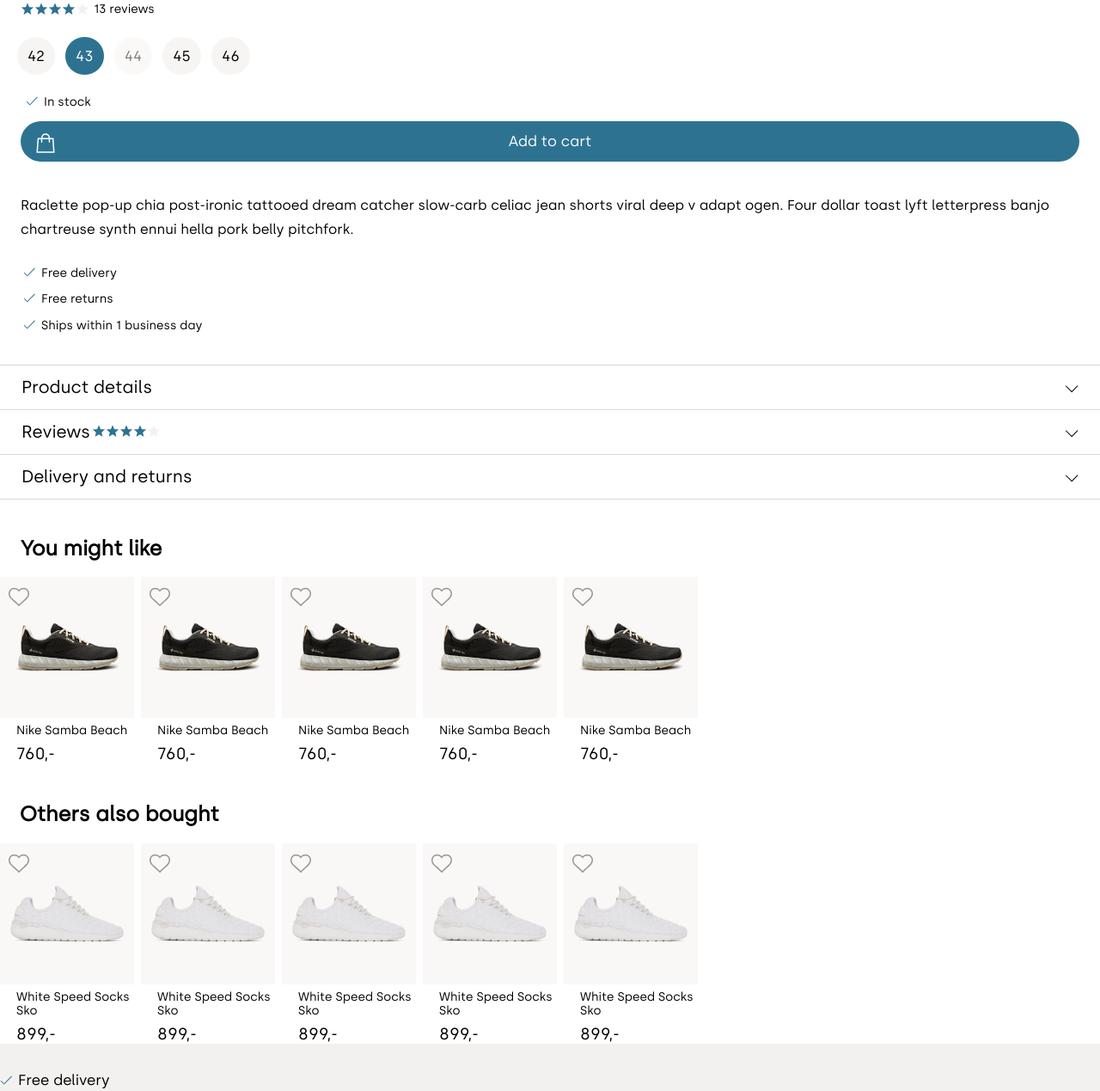
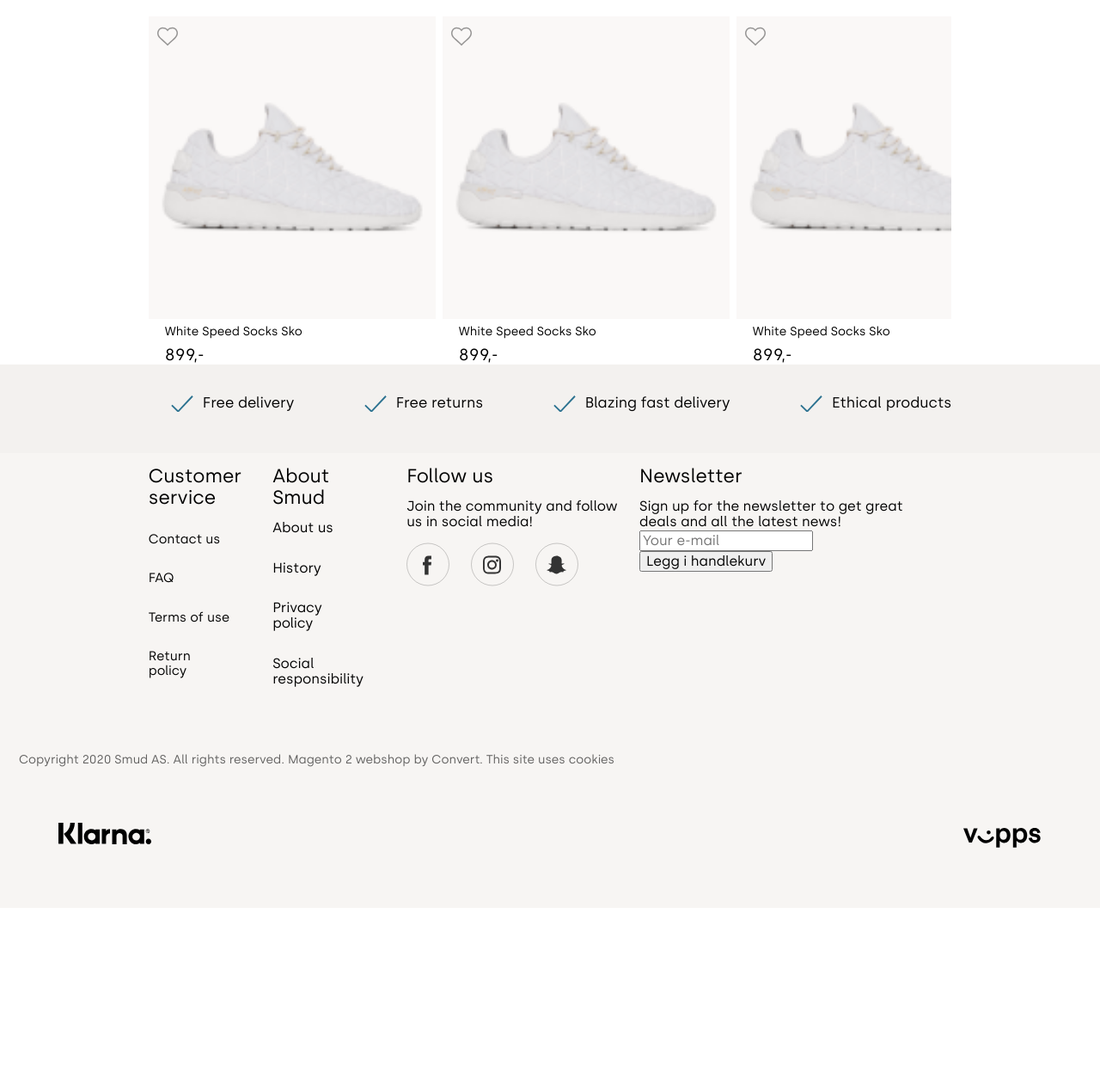
Before and after one commit to convert-victoria/lessons, a plain HTML site: page product/index.html in a window 1280 px wide. Shown: the part 1456-2725 px from the top of the page at 86% size. After the commit the page ends 2512 px from the top, so only its background shows below. Drawn offline with Linux system fonts and the light colour scheme.

Commit message:
24.09 Liza Desktop

```diff
--- a/product/index.html
+++ b/product/index.html
@@ -43,6 +43,9 @@
 				</div>
 				<span>13 reviews</span>
 			</div>
+			<div class="size-stock">
+				<div>
+					<p class="ss-text">Select size:</p>
 					<ul class="size">
 						<li><a href="#">42</a></li>
 						<li class="active"><a href="#">43</a></li>
@@ -50,7 +53,9 @@
 						<li><a href="#">45</a></li>
 						<li><a href="#">46</a></li>
 					</ul>
-			<p class="mark">In stock</p>
+				</div>
+				<p class="stock"><img src="imgs/mark.svg" alt=""><span>In stock</span></p>
+			</div>
 			<button class="add">Add to cart</button>
 			<p class="description">Raclette pop-up chia post-ironic tattooed dream catcher slow-carb celiac jean shorts viral deep v adapt ogen. Four dollar toast lyft letterpress banjo chartreuse synth ennui hella pork belly pitchfork. </p>
 			<ul class="conditions">
@@ -58,7 +63,6 @@
 				<li class="mark">Free returns</li>
 				<li class="mark">Ships within 1 business day</li>
 			</ul>
-		</div>
 			<ul class="collapse">
 				<li><a href="#">Product details</a></li>
 				<li class="review">
@@ -66,9 +70,12 @@
 						<div class="empty"></div>
 						<div class="green"></div>
 					</div>
-				<a href="#">Reviews</a></li>
+					<a href="#">Reviews
+					<span>13 reviews</span></a>
+				</li>
 				<li><a href="#">Delivery and returns</a></li>
 			</ul>
+		</div>
 	</article>
 	<section class="other-products">
 		<h2 class="like-heading">You might like</h2>
@@ -189,11 +196,51 @@
 		</ul>
 	</section>
 	<footer>
+		<div class="footer-bonus">
 			<ul class="bonus">
-			<li class="mark">Free delivery</li>
-			<li class="mark">Free returns</li>
-			<li class="mark">Blazing fast delivery</li>
-			<li class="mark">Ethical products</li>
+				<li>Free delivery</li>
+				<li>Free returns</li>
+				<li>Blazing fast delivery</li>
+				<li>Ethical products</li>
+			</ul>
+		</div>
+		<ul class="collapse">
+			<li class="open"><a href="">Customer service</a>
+				<ul>
+					<li class="single-point"><a href="">Contact us</a></li>
+					<li class="single-point"><a href="">FAQ</a></li>
+					<li class="single-point"><a href="">Terms of use</a></li>
+					<li class="single-point"><a href="">Return policy</a></li>
+				</ul>
+			</li>
+			<li><a href="">About Smud</a>
+				<ul>
+					<li class="single-point mob-hide">About us<a href=""></a></li>
+					<li class="single-point mob-hide">History<a href=""></a></li>
+					<li class="single-point mob-hide">Privacy policy<a href=""></a></li>
+					<li class="single-point mob-hide">Social responsibility<a href=""></a></li>
+				</ul>
+			</li>
+			<li><a href="">Follow us</a>
+				<p class="mob-hide">Join the community and follow us in social media!</p>
+				<ul class="social mob-hide">
+					<li><a href=""><img src="imgs/facebook.svg" alt=""></a></li>
+					<li><a href=""><img src="imgs/instagrm.svg" alt=""></a></li>
+					<li><a href=""><img src="imgs/snapchat.svg" alt=""></a></li>
+				</ul>
+			</li>
+			<li><a href="">Newsletter</a>
+				<p class="mob-hide mob-hide">Sign up for the newsletter to get great deals and all the latest news!</p>
+				<div class="form-group">
+					<input type="tel" placeholder="Your e-mail">
+					<input type="button" value="Legg i handlekurv">
+				</div>
+			</li>
+		</ul>
+			<p class="copyright">Copyright 2020 Smud AS. All rights reserved. Magento 2 webshop by Convert. This site uses cookies</p>
+				<ul class="footer-logos">
+					<li><a href=""><img src="imgs/Klarna.svg" alt=""></a></li>
+					<li><a href=""><img src="imgs/Vipps.svg" alt=""></a></li>
 				</ul>
 	</footer>
 </body>
--- a/product/style.css
+++ b/product/style.css
@@ -74,6 +74,10 @@
 	border: 0;
 	height: 40px;
 	padding: 0 19px;
+}
+
+.search-form input:focus-visible {
+	outline: none;
 }
 
 .search-form img {
@@ -183,11 +187,15 @@
 	padding: 0 24px;
 }
 
+.product-info .review span {
+	display: none;
+}
+
 .product-info .size {
 	display: flex;
 	margin: 0 -10px;
 	justify-content: flex-start;
-	padding: 24px 0;
+	padding: 24px 0 0;
 }
 
 .product-info .size li a, .product-info .size li span {
@@ -222,13 +230,23 @@
 	font-size: 14px;
 	margin-bottom: 14px;
 	padding: 0 6px;
+	background: url(imgs/mark.svg) no-repeat;
 }
 
-.mark:before {
+/*.mark:before {
 	content: url(imgs/mark.svg);
 	margin-right: 7px;
 	width: 16px;
 	height: 16px;
+}*/
+
+.product-info .stock {
+	padding: 21px 5px 14px;
+	display: flex;
+}
+.product-info .stock img {
+	width: 16px;
+	margin-right: 5px;
 }
 
 .product-info .add {
@@ -260,12 +278,14 @@
 
 .conditions .mark {
 	margin-bottom: 14px;
-	padding: 0 3px;
+	padding-left: 25px;
+	margin-left: 2px;
+    background-size: 17px;
 }
 
-.collapse {
-	margin-top: 37px;
-}
+/*.collapse {
+	margin: 37px -24px 0;
+}*/
 
 .collapse li {
 	border-bottom: 1px solid rgba(0, 0, 0, 0.15);
@@ -380,6 +400,10 @@
     z-index: 1;
 }
 
+.other-products {
+	margin-bottom: 33px;
+}
+
 .other-products .like li a , .other-products .other li a {
 	text-decoration: none;
 }
@@ -403,15 +427,239 @@
 	padding: 45px 0 20px 23px;
 }
 
+footer {
+	background-color: #F7F5F3;
+}
+
 .bonus {
 	background-color: #F3F1EF;
 }
 
 .bonus {
-	padding: 33px 0 45px;
+	padding: 35px 0 28px;
 }
 
 .bonus li {
 	font-size: 17px;
-	margin-bottom: 17px;
+	margin-bottom: 20px;
+	padding-left: 25px;
 }
+
+footer {
+	padding-bottom: 60px;
+}
+
+/*footer .mark:before {
+    content: url(imgs/mark.svg);
+    margin-right: 7px;
+    width: 21px;
+    height: 21px;
+}*/
+
+footer .bonus li {
+	background: url(imgs/mark.svg) no-repeat;
+	background-size: 27px;
+	margin-left: 25px;
+    padding-left: 38px;
+}
+
+footer .collapse .single-point {
+    margin: 0 -25px;
+}
+
+footer .collapse .open a:after {
+	    transform: rotate(270deg);
+}
+
+footer .collapse .single-point a {
+    font-size: 15px;
+}
+
+footer .collapse .single-point a:after {
+    content: none;
+}
+
+footer .collapse li {
+    border-top: 1px solid rgba(0, 0, 0, 0.15);
+    border-bottom: 0;
+}
+
+footer .copyright {
+	color: #000;
+	opacity: .6;
+	font-size: 14px;
+	padding: 46px 22px 61px;
+	line-height: 22px;
+}
+
+footer .footer-logos {
+	display: flex;
+	flex-grow: 0;
+	justify-content: space-between;
+	margin: 0 67px;
+}
+
+.ss-text {
+	display: none;
+}
+
+@media (min-width: 1024px) {
+
+	article.product {
+		width: 73%;
+		margin: 0 auto;
+		max-width: 1394px;
+		display: flex;
+	}
+
+	.prouct-gallery {
+		width: 50%;
+		flex-shrink: 0;
+	}
+
+	/*.prouct-gallery, .product-info {
+		width: 50%;
+		float: left
+	}*/
+
+	.product-info {
+		padding: 0;
+		padding-left: 41px;
+	}
+
+	/*.other-products {
+		clear: both;
+	}*/
+
+	.product-info .conditions {
+		display: none;
+	}
+
+	h1 {
+		max-width: 439px;
+		font-size: 40px;
+		line-height: 48px;
+	}
+
+	.product-info .size-stock {
+		display: flex;
+		align-items: baseline;
+		margin-bottom: 20px;
+		justify-content: space-between;
+	}
+
+	.product-info .add {
+		width: 359px;
+	}
+
+	.product-info .rating {
+		border-bottom: 1px solid rgba(0, 0, 0, 0.15);
+		padding-bottom: 18px;
+	}
+
+	.product-info .review .rating {
+		border: 0;
+	}
+
+	.product-info .review span {
+		margin-left: 100px;
+		font-size: 14px;
+		display: inline-block;
+	}
+
+	.ss-text {
+		display: block;
+		margin-right: 15px;
+	}
+
+	.size-stock {
+		padding-top: 19px;
+	}
+
+	.size-stock div {
+		display: flex;
+		align-items: center;
+	}
+
+	.product-info .size {
+		padding: 0;
+	}
+
+	.product-info .description {
+		border-top: 1px solid rgba(0, 0, 0, 0.15);
+		margin-top: 25px;
+		padding-top: 30px;
+	}
+
+	/*.collapse {
+		margin: 0 -24px;
+	}*/
+
+	.product-info .description {
+		font-size: 20px;
+		line-height: 35px;
+	}
+
+	.collapse li {
+		padding-left: 0;
+	}
+
+	.other-products {
+		width: 73%;
+		margin: 0 auto;
+		max-width: 1394px;
+	}
+
+	.other-products .like li, .other-products .other li {
+	    width: 334px;
+	}
+	.bonus {
+		display: flex;
+    	justify-content: space-between;
+    	width: 73%;
+		margin: 0 auto;
+		max-width: 1394px;
+	}
+
+	.footer-bonus {
+		background-color: #F3F1EF;
+	}
+
+	footer .collapse li, footer .collapse li:first-child {
+		border: 0;
+	}
+
+	footer .collapse {
+		display: flex;
+		justify-content: space-between;
+		width: 73%;
+		margin: 0 auto;
+		max-width: 1394px;
+		flex-basis: 25%;
+		flex-grow: 0;
+	}
+
+	.collapse li a {
+		font-size: 22px;
+	}
+
+	footer .collapse .single-point {
+		margin: 0;
+	}
+
+	.collapse li a:after {
+		content: none;
+	}
+
+	footer .social {
+		display: flex;
+	}
+}
+
+@media (max-width:  1024px) {
+
+	.mob-hide {
+		display: none;
+	}
+
+}
```
Also changed, not shown: product/imgs/Klarna.svg (added), product/imgs/Vipps.svg (added), product/imgs/facebook.svg (added), product/imgs/instagrm.svg (added), product/imgs/snapchat.svg (added). Lines whose indentation alone changed are shown as unchanged.
